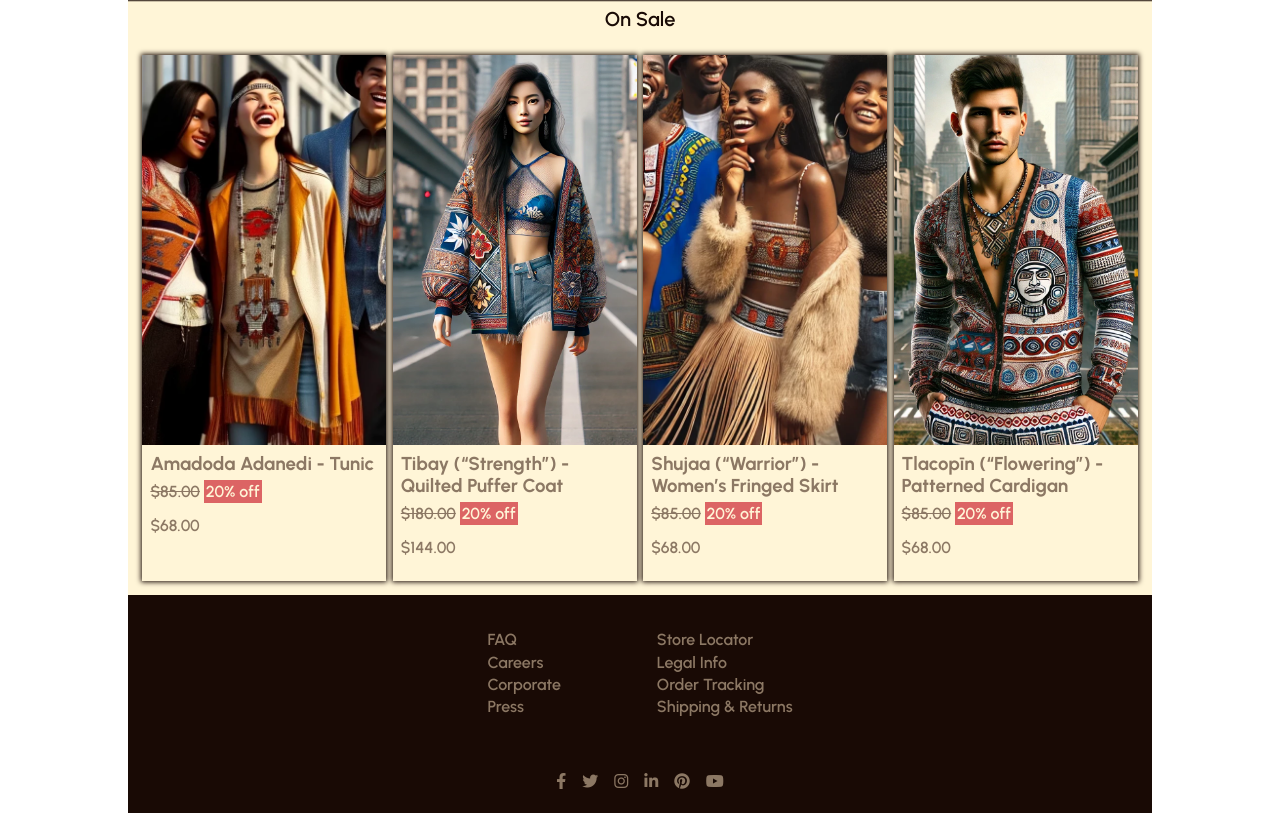
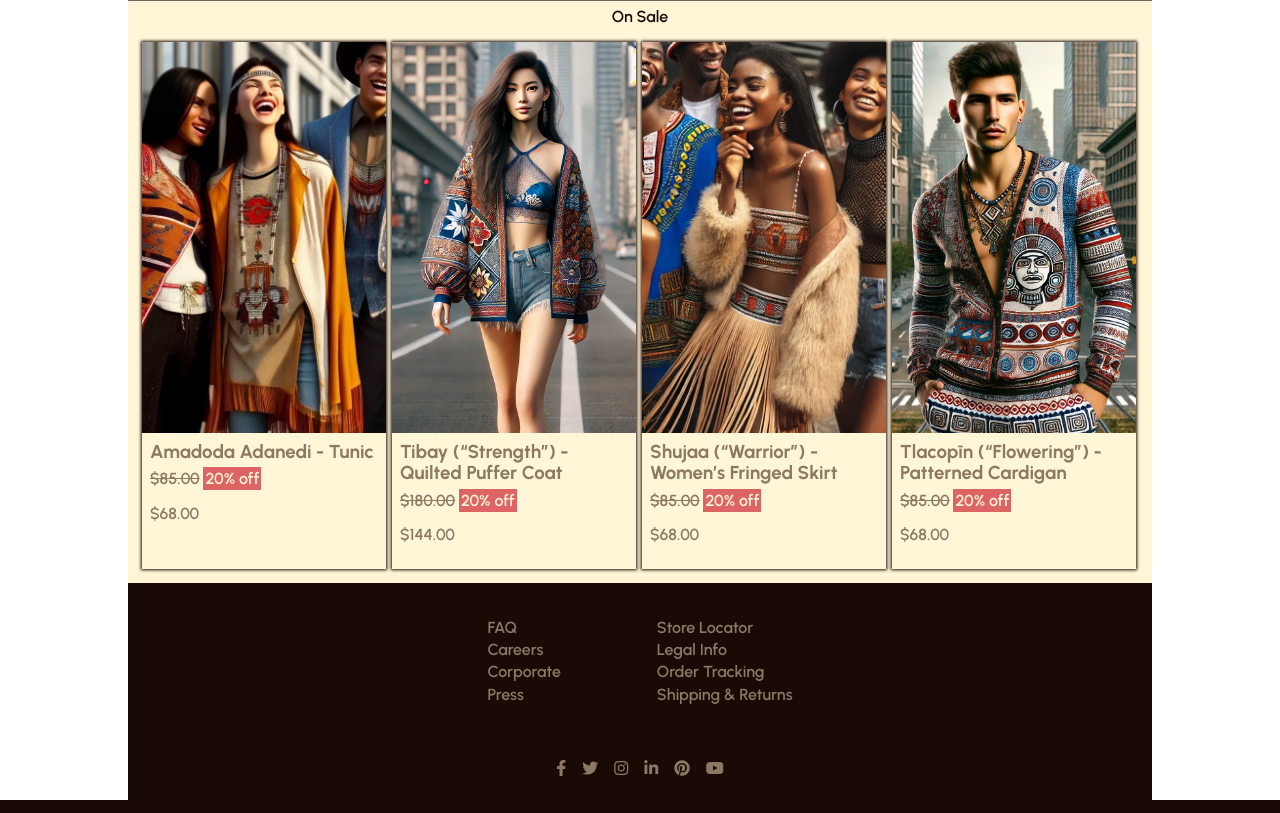
Before and after one commit to rogersavage/urban_rebel, a Django app: page /sale/ in a window 1280 px wide. Shown: the part 86-899 px from the top of the page. Run offline with Django 4.2, Linux system fonts and the light colour scheme; data comes from the database, SQL or seed files in the repository; both versions use the stored data as it was after the commit.

Commit message:
Tweak css

```diff
--- a/urban_rebel/store/static/store/css/styles.css
+++ b/urban_rebel/store/static/store/css/styles.css
@@ -244,7 +244,7 @@
 .collection {
     display: flex;
     flex-wrap:wrap;
-    justify-content:space-evenly;
+    justify-content: left;
     padding: 4px;
     background-color: var(--bg-light);
     padding-top: 0.5rem;
@@ -260,6 +260,15 @@
     text-align: center;
     opacity: 0;
     animation: fadeIn 1s ease-out forwards;
+}
+
+.sale-header {
+    color: var(--bg-dark);
+    background: linear-gradient(var(--bg-dark) 0%, var(--bg-light) 5%);
+    text-align: center;
+    opacity: 0;
+    animation: fadeIn 1s ease-out forwards;
+    padding-top: 0.5rem;
 }
 
 @keyframes fadeIn {
@@ -300,7 +309,7 @@
 
 .card {
     width: 50%;
-    box-shadow: 0 0 5px 1px var(--bg-dark);
+    box-shadow: 0 0 3px 1px var(--bg-dark);
     overflow: hidden;
     box-sizing:border-box;
     margin-bottom: 6px;
@@ -308,6 +317,7 @@
     transform: translateX(-100%);
     opacity: 0;
     transition: transform 0.3s ease-out, opacity 0.5s ease-out, box-shadow 0.2s ease-out;
+    margin-left: 6px;
 }
 
 @media only screen and (min-width: 480px) {
@@ -317,7 +327,7 @@
 }
 
 .card:hover {
-    box-shadow: 0 0 10px 1px var(--secondary-color);
+    box-shadow: 0 0 2px 1px var(--secondary-color);
     z-index: 1;
 }
 
@@ -329,7 +339,7 @@
 }
 
 .card img:hover {
-    transform: scale(1.1);
+    transform: scale(1.05);
 }
 
 .card-image-container {
@@ -425,6 +435,14 @@
 
 .site-nav ul a:hover {
     color: var(--accent-color);
+}
+
+@media (max-width: 640px) {
+    .site-nav ul a {
+        font-size: 18px;
+        padding-top: 2px;
+        padding-bottom: 2px;
+    }
 }
 
 .dropdown-close {
@@ -612,7 +630,7 @@
     background-color: var(--secondary-color);
 }
 
-.add-tocart-btn:focus {
+.add-to-cart-btn:focus {
     outline: none;
     box-shadow: 0 0 3px 2px rgba(0, 123, 255, 0.5);
 }
--- a/urban_rebel/store/templates/sale_view.html
+++ b/urban_rebel/store/templates/sale_view.html
@@ -1,7 +1,7 @@
 {% extends 'base.html' %}
 
 {% block content %}
-<div class="collection-header">On Sale</div>
+<div class="sale-header">On Sale</div>
 
 <div class="collection">
     <section class="collection">
```
Also changed, not shown: urban_rebel/db.sqlite3.
